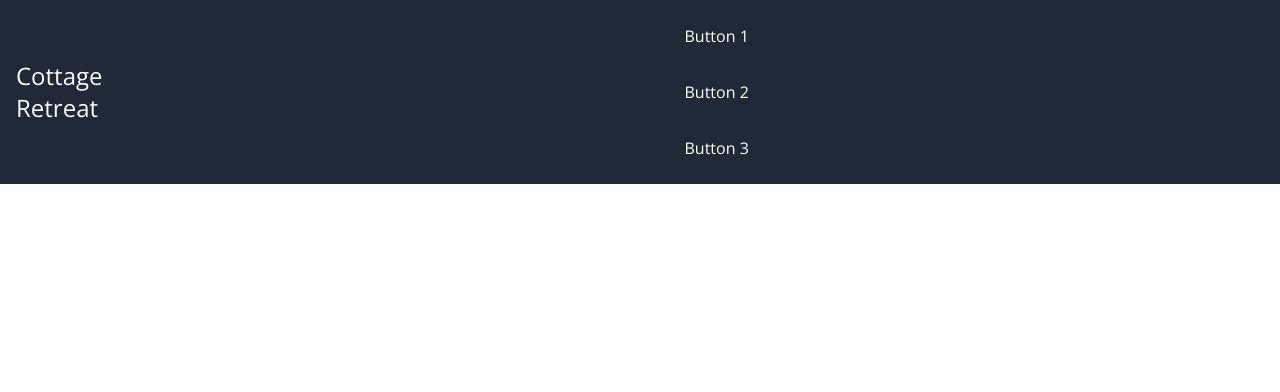
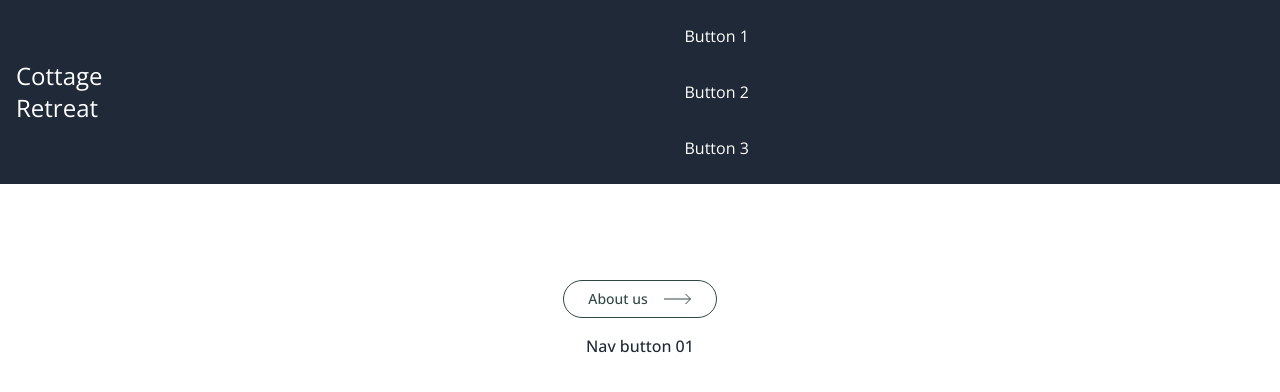
Before and after one commit to jacobutterworth/framework-tech-test, a Next.js app: page / in a window 1280 px wide. Shown: the top 392 px of the page. Built offline with nearby package versions, Linux system fonts and the light colour scheme.

Commit message:
feat: add components to page

```diff
--- a/src/app/page.tsx
+++ b/src/app/page.tsx
@@ -1,7 +1,13 @@
-import Image from "next/image";
+import Button from "@/components/Button";
+import NavBarButton from "@/components/NavBarButton";
 
 export default function Home() {
   return (
-    <main className="flex min-h-screen flex-col items-center justify-between p-24"></main>
+    <main className="flex min-h-screen flex-col items-center justify-between p-24">
+      <div className="flex flex-col items-center justify-center gap-4">
+        <Button title="About us" />
+        <NavBarButton title="Nav button 01" />
+      </div>
+    </main>
   );
 }
```
